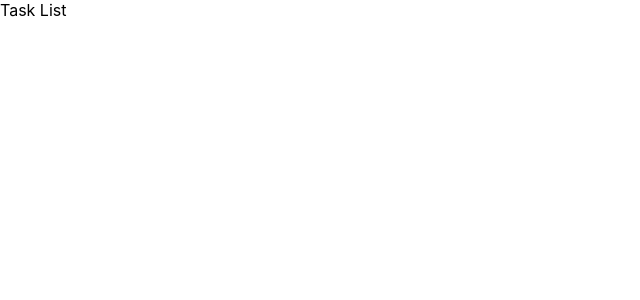
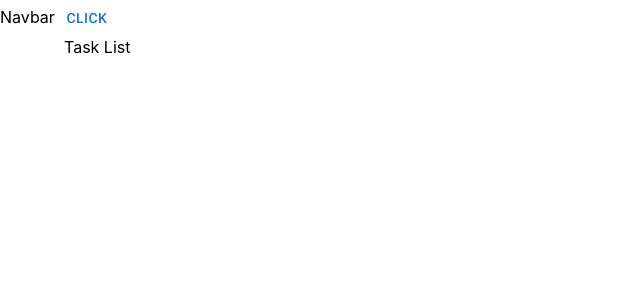
Before and after one commit to daniel199410/pern-stack, a React (Create React App) app in the folder client/: page / in a window 1280 px wide. Shown: the top 300 px of the page, without its empty margins (0-640 px from the left). Built offline with nearby package versions, Linux system fonts and the light colour scheme.

Commit message:
Adding Material UI

```diff
--- a/client/package.json
+++ b/client/package.json
@@ -3,6 +3,10 @@
   "version": "0.1.0",
   "private": true,
   "dependencies": {
+    "@emotion/react": "^11.7.1",
+    "@emotion/styled": "^11.6.0",
+    "@mui/icons-material": "^5.3.1",
+    "@mui/material": "^5.4.0",
     "@testing-library/jest-dom": "^5.16.2",
     "@testing-library/react": "^12.1.2",
     "@testing-library/user-event": "^13.5.0",
--- a/client/public/index.html
+++ b/client/public/index.html
@@ -25,6 +25,8 @@
       Learn how to configure a non-root public URL by running `npm run build`.
     -->
     <title>React App</title>
+	<link rel="stylesheet" href="https://fonts.googleapis.com/css?family=Roboto:300,400,500,700&display=swap"/>
+	<link rel="stylesheet" href="https://fonts.googleapis.com/icon?family=Material+Icons"/>
   </head>
   <body>
     <noscript>You need to enable JavaScript to run this app.</noscript>
--- a/client/src/App.js
+++ b/client/src/App.js
@@ -1,14 +1,19 @@
 import { BrowserRouter, Routes, Route } from 'react-router-dom';
 import TaskList from './components/TaskList';
 import TaskForm from './components/TaskForm';
+import { Container } from '@mui/material';
+import Navbar from './components/Navbar';
 
 function App() {
   return (
 	<BrowserRouter>
-		<Routes>
-			<Route path='/' element={<TaskList/>}/>
-			<Route path='/tasks/new' element={<TaskForm/>}/>
-		</Routes>
+		<Navbar/>
+		<Container>
+			<Routes>
+				<Route path='/' element={<TaskList/>}/>
+				<Route path='/tasks/new' element={<TaskForm/>}/>
+			</Routes>
+		</Container>
 	</BrowserRouter>
   );
 }
--- a/client/src/components/Navbar.js
+++ b/client/src/components/Navbar.js
@@ -1,5 +1,10 @@
+import { Button } from '@mui/material';
+
 export default function Navbar(){
 	return (
-		<div>Navbar</div>
+		<div>
+			Navbar
+			<Button varian='contained'>Click</Button>
+		</div>
 	)
 }
```
